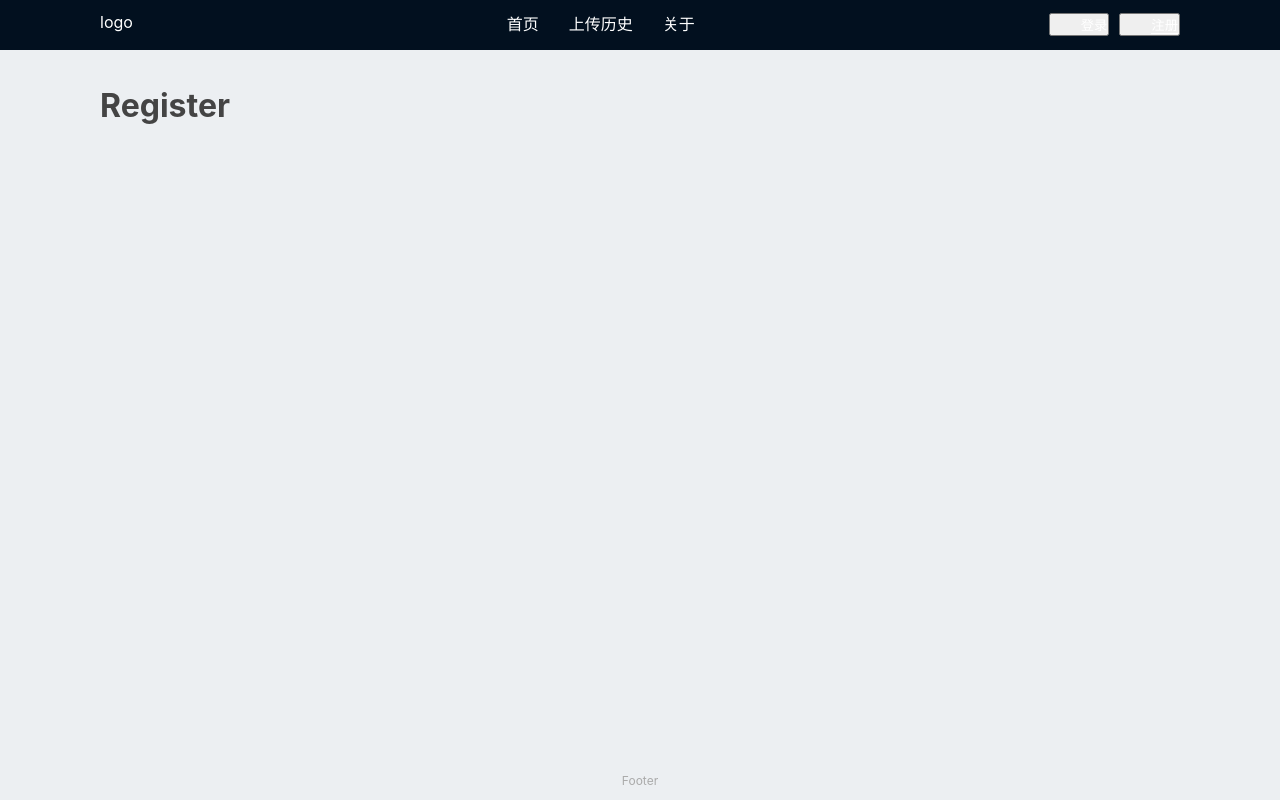
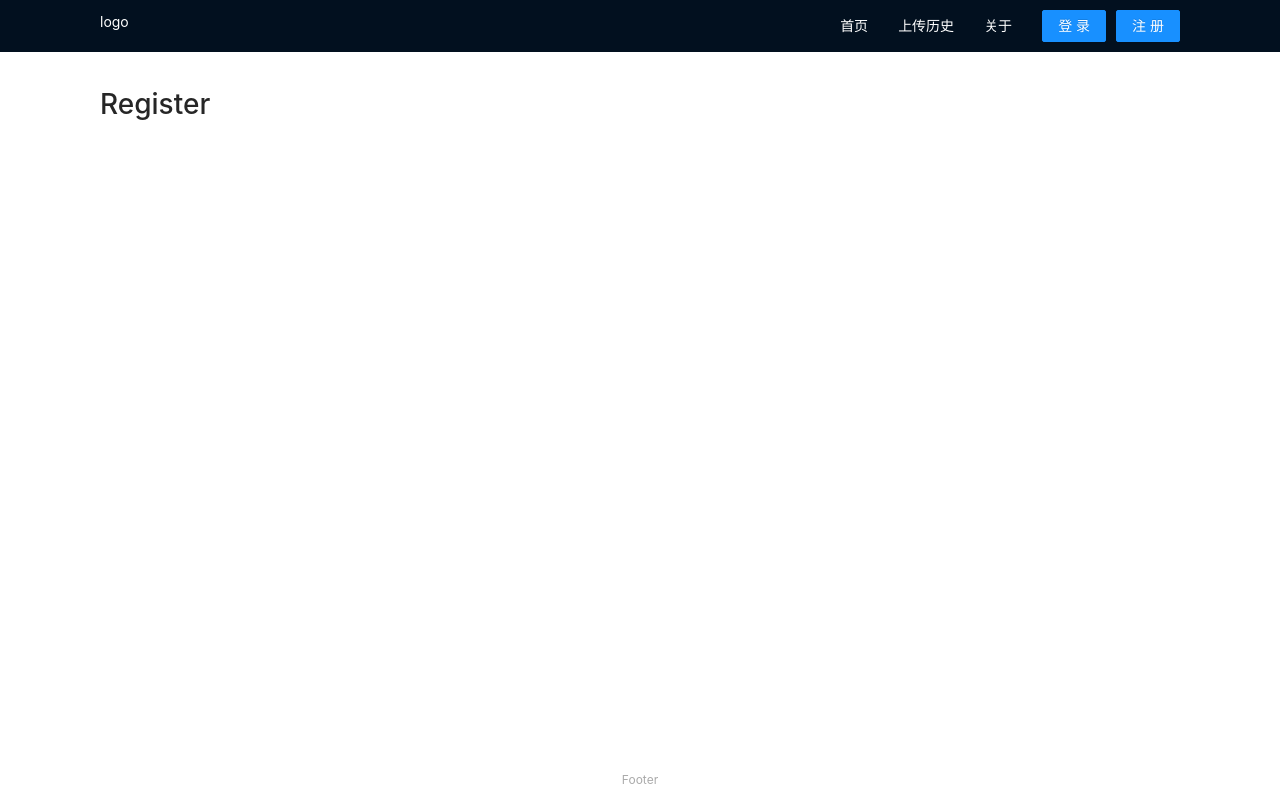
Before and after one commit to gongjianOnline/react_epic, a React app: page /register in a window 1280 px wide. Built offline with nearby package versions, Linux system fonts and the light colour scheme.

Commit message:
进入了antdUi

```diff
--- a/package.json
+++ b/package.json
@@ -12,6 +12,7 @@
     "@testing-library/user-event": "^12.1.10",
     "@typescript-eslint/eslint-plugin": "^4.5.0",
     "@typescript-eslint/parser": "^4.5.0",
+    "antd": "^4.12.3",
     "babel-eslint": "^10.1.0",
     "babel-jest": "^26.6.0",
     "babel-loader": "8.1.0",
--- a/src/components/Header.js
+++ b/src/components/Header.js
@@ -1,6 +1,7 @@
-import React from "react"
+import React,{useState}from "react"
 import {NavLink} from "react-router-dom"
 import styled from "styled-components";
+import {Button} from "antd";
 
 const Header = styled.header`
   background: #02101f;
@@ -10,6 +11,10 @@ const Header = styled.header`
   justify-content: space-between;
   color: #fff;
 `;
+const Nav = styled.nav`
+  display: flex;
+  align-items: center;
+`
 const Logo = styled.div`
   color: #fff;
   height: 30px;
@@ -23,29 +28,33 @@ const StyledLink = styled(NavLink)`
   }
 `;
 const Login = styled.div`
-  marigin-left:auto
+  margin-left:20px
 `
-const Button = styled.button`
+const StyleButton = styled(Button)`
   margin-left: 10px;
 `
-
 function Component(){
+  const [isLogin,setIsLogin] = useState(false)
   return(
     <Header>
       <Logo>logo</Logo>
-      <nav>
+      <Nav>
         <StyledLink to='/' activeClassName="active" exact>首页</StyledLink>
         <StyledLink to='/history'>上传历史</StyledLink>
         <StyledLink to='/about'>关于</StyledLink>
-      </nav>
-      <Login>
-        <Button>
-          <StyledLink to="/login">登录</StyledLink>
-        </Button>
-        <Button>
-          <StyledLink to="/register">注册</StyledLink>
-        </Button>
-      </Login>
+        <Login>
+          {
+            isLogin?<>
+              饥人谷
+              <StyleButton onClick={()=>setIsLogin(false)}>注销</StyleButton>
+            </>:<>
+              <StyleButton type="primary" onClick={()=>setIsLogin(true)}>登录</StyleButton>
+              <StyleButton type="primary" >注册</StyleButton>
+            </>
+          }
+
+        </Login>
+      </Nav>
     </Header>
   )
 }
--- a/src/index.js
+++ b/src/index.js
@@ -2,6 +2,7 @@ import React from 'react';
 import ReactDOM from 'react-dom';
 import App from './App';
 import "./App.css"
+import "antd/dist/antd.css"
 import reportWebVitals from './reportWebVitals';
 import {
   BrowserRouter as Router
```
Also changed, not shown: 1 other file (tests, documents, lock files or other folders).
